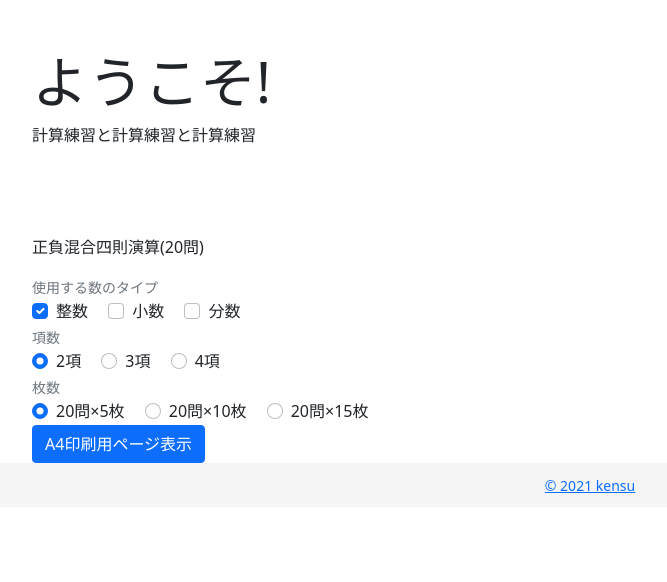
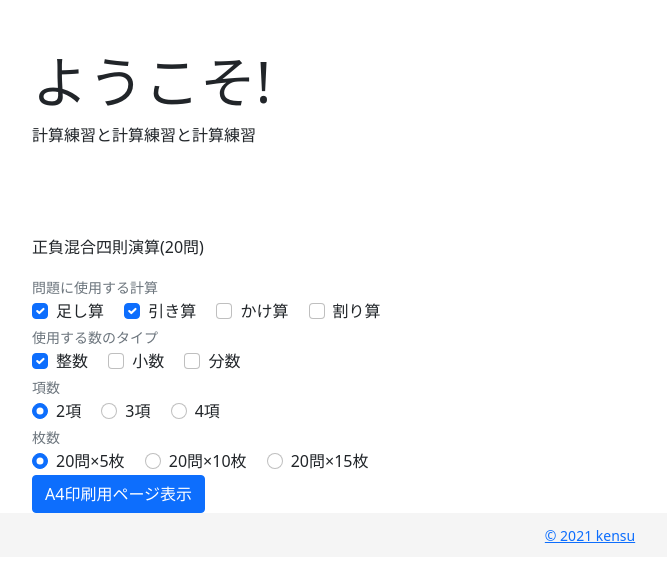
Before and after one commit to kensoooooon/math-print, a Django app: page /math_print/ in a window 1280 px wide. Shown: the top 582 px of the page, without its empty margins (50-717 px from the left). Run offline with Django 3.2, Linux system fonts and the light colour scheme.

Commit message:
change html and views to select operator

```diff
--- a/math_print/templates/math_print/index.html
+++ b/math_print/templates/math_print/index.html
@@ -14,6 +14,33 @@
     <p>正負混合四則演算(20問)</p>
         <form action="?" method="post" enctype="multipart/form-data">
             {% csrf_token %}
+            <small class="text-muted">問題に使用する計算</small>
+            <div class="form-group">
+                <div class="form-check form-check-inline">
+                    <input class="form-check-input" type="checkbox" value="plus" name="operator_to_use" id="plusCheck" checked>
+                    <label class="form-check-label" for="plusCheck">
+                        足し算
+                    </label>
+                </div>
+                <div class="form-check form-check-inline">
+                    <input class="form-check-input" type="checkbox" value="minus" name="operator_to_use" id="minusCheck" checked>
+                    <label class="form-check-label" for="minusCheck">
+                        引き算
+                    </label>
+                </div>
+                <div class="form-check form-check-inline">
+                    <input class="form-check-input" type="checkbox" value="times" name="operator_to_use" id="timesCheck">
+                    <label class="form-check-label" for="timesCheck">
+                        かけ算
+                    </label>
+                </div>
+                <div class="form-check form-check-inline">
+                    <input class="form-check-input" type="checkbox" value="divided" name="operator_to_use" id="dividedCheck">
+                    <label class="form-check-label" for="dividedCheck">
+                        割り算
+                    </label>
+                </div>
+            </div>
             <small class="text-muted">使用する数のタイプ</small>
             <div class="form-group">
                 <div class="form-check form-check-inline">
--- a/math_print/views.py
+++ b/math_print/views.py
@@ -29,8 +29,8 @@ def print_problem(request):
     print(f"result: {result}")
     number_to_use = request.POST.getlist("number_to_use")
     print(f"number_to_use: {number_to_use} \n type: {type(number_to_use)}")
-    # problem_number = int(request.POST["problem_number"])
-    # print(f"problem_number: {problem_number} \n type: {type(problem_number)}")
+    operator_to_use = request.POST.getlist("operator_to_use")
+    print(f"operator_to_use: {operator_to_use} \n type; {type(operator_to_use)}")
     term_number = int(request.POST["term_number"])
     print(f"term_number: {term_number} \n type: {type(term_number)}")
     paper_number = int(request.POST["paper_number"])
@@ -42,8 +42,8 @@ def print_problem(request):
     for _ in range(paper_number):
         math_problem_tuple_inner_list = []
         for _ in range(int(PROBLEM_NUMBER/2)):
-            problem1 = MathProblem(term_number, MAX_NUMBER_TO_FRAC, MIN_NUMBER_TO_FRAC, number_to_use)
-            problem2 = MathProblem(term_number, MAX_NUMBER_TO_FRAC, MIN_NUMBER_TO_FRAC, number_to_use)
+            problem1 = MathProblem(term_number, MAX_NUMBER_TO_FRAC, MIN_NUMBER_TO_FRAC, number_to_use, operator_to_use)
+            problem2 = MathProblem(term_number, MAX_NUMBER_TO_FRAC, MIN_NUMBER_TO_FRAC, number_to_use, operator_to_use)
             math_problem_tuple_inner_list.append((problem1, problem2))
         math_problem_list_of_list.append(math_problem_tuple_inner_list)
 
```
Also changed, not shown: math_print/math_calculate.py (+8 -6 lines).
